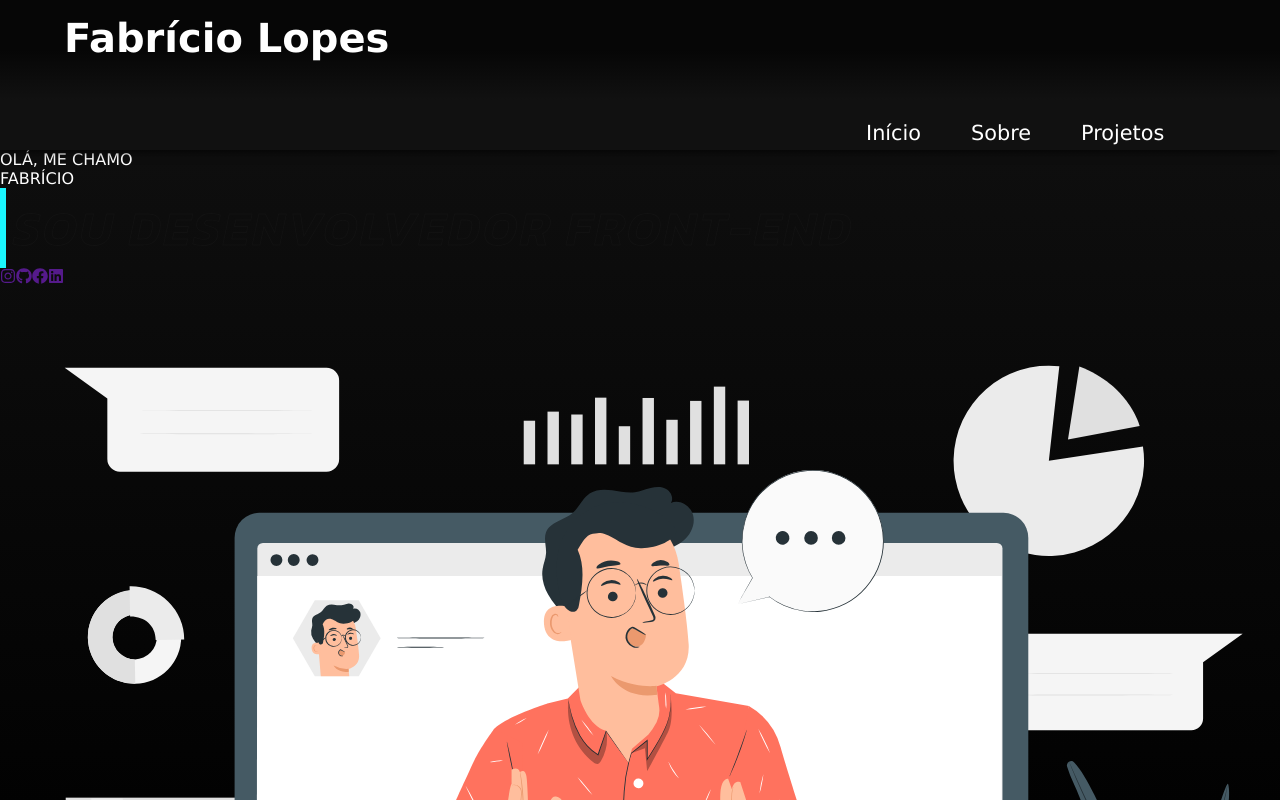
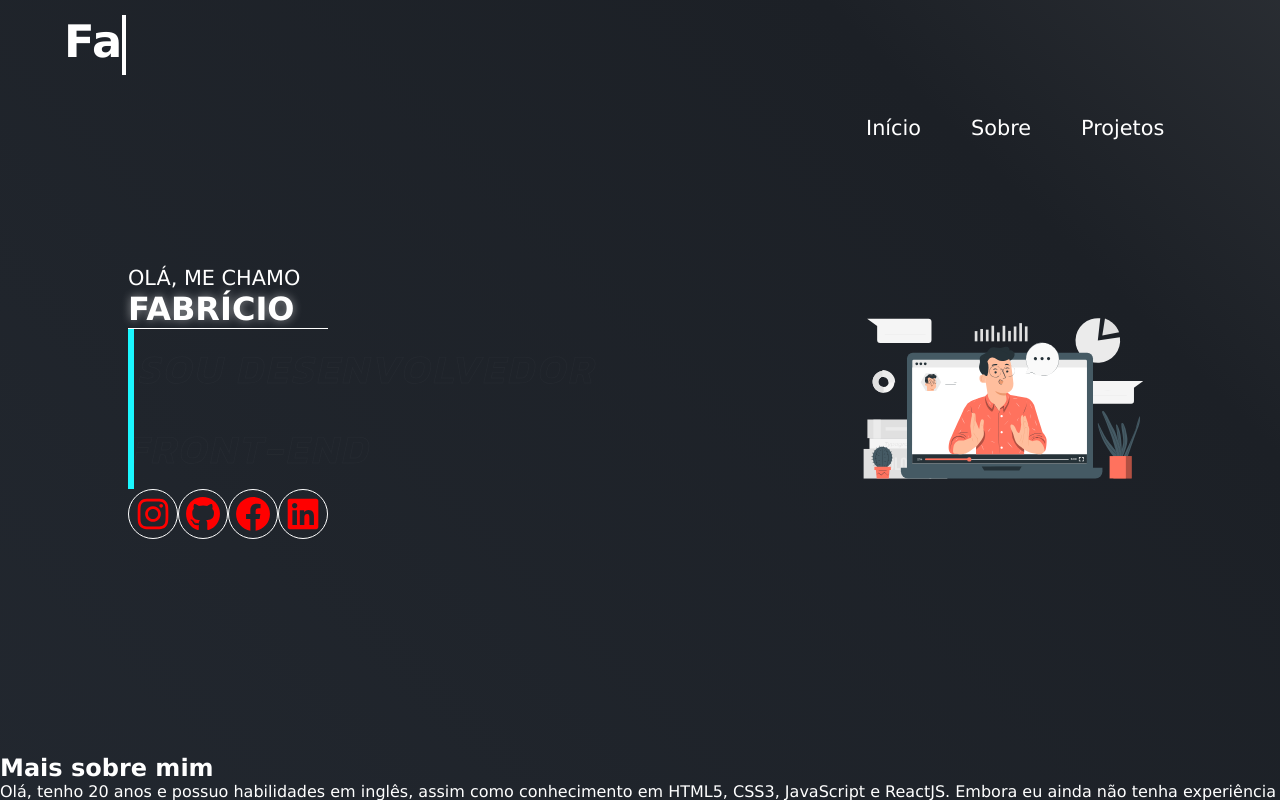
Before and after one commit to Fabrioco/Portfolio__Lopes, a React (Vite) app: page / in a window 1280 px wide. Shown: the top 800 px of the page. Built offline with nearby package versions, Linux system fonts and the light colour scheme.

Commit message:
main quase feito

```diff
--- a/src/App.css
+++ b/src/App.css
@@ -18,35 +18,67 @@
 .container {
   width: 100%;
   height: 100%;
-  background: linear-gradient(360deg, #111111, #000000, #000, #111111);
+  background: linear-gradient(45deg, #0a0b0d, #2d3540, #1c2026, #a4a5a6);
+  background-size: 400% 400%;
   color: #fff;
+  animation: gradientAnimation 10s infinite;
+}
+
+@keyframes gradientAnimation {
+  0% {
+    background-position: 0% 50%;
+  }
+  50% {
+    background-position: 100% 50%;
+  }
+  100% {
+    background-position: 0% 50%;
+  }
 }
 
 header {
   width: 100%;
   height: 150px;
-  background: linear-gradient(to bottom, #060606, #060606, #111111, #111111);
-  box-shadow: 0 0 10px 0 #000000;
-  position: sticky;
-  top: 0;
+  position: relative;
+  display: flex;
+  flex-direction: row;
+  justify-content: space-between;
 }
 
 .title {
-  font-size: 2.5rem;
-  width: clamp(250px, 30%, 500px);
+  font-size: 2.8rem;
+  width: 14ch;
+  height: 60px;
+  border-right: 4px solid;
   position: relative;
+  white-space: nowrap;
+  overflow: hidden;
   top: 15px;
   left: 5vw;
+  animation: typing 5s steps(14) infinite,
+    blinking 0.5s infinite step-end alternate;
+}
+
+@keyframes typing {
+  from {
+    width: 0;
+  }
+}
+
+@keyframes bliking {
+  50% {
+    border-color: transparent;
+  }
 }
 
 header > nav {
   display: flex;
-  position: absolute;
-  bottom: 5px;
-  right: 5vw;
   width: clamp(150px, 100%, 350px);
   height: auto;
   column-gap: 50px;
+  position: absolute;
+  bottom: 10px;
+  right: 5vw;
 }
 
 header > nav > a {
@@ -58,22 +90,51 @@ header > nav > a {
 
 header > nav > a:hover {
   color: #b6b6b6;
+  text-decoration: underline;
 }
 
-main > section > article > p {
+.main__content {
+  display: flex;
+  flex-direction: row;
+  width: 80%;
+  position: relative;
+  left: 50%;
+  margin: 100px 0 200px 0;
+  transform: translate(-50%);
+  justify-content: space-between;
+  align-items: center;
+}
+
+.main__content > aside > img {
+  width: 300px;
+  height: 300px;
+}
+
+.main__content > article > p {
   display: flex;
   flex-direction: column;
   text-transform: uppercase;
+  font-weight: 200;
+  font-size: 1.3rem;
+}
+
+.main__content > article > p > span {
+  font-size: 2rem;
+  font-weight: 600;
+  text-shadow: 0px 0px 10px #ffffff7e;
+  border-bottom: 1px solid #fff;
+  width: 200px;
 }
 
 .animated__text {
   position: relative;
-  font-size: 3rem;
+  font-size: 2.5rem;
   letter-spacing: 3px;
   line-height: 80px;
   cursor: pointer;
   text-transform: uppercase;
   font-weight: 600;
+  width: 75%;
 }
 
 .text {
@@ -94,6 +155,33 @@ main > section > article > p {
 }
 
 .animated__text:hover .hover_text {
-  width: 100%;
+  width: 102%;
   filter: drop-shadow(0 0 40px #1af7ff);
 }
+
+.nav__redes {
+  display: flex;
+  flex-direction: row;
+}
+
+.nav__redes {
+  width: 50%;
+}
+
+.nav__redes > a {
+  border: 1px solid #fff;
+  padding: 5px;
+  border-radius: 100%;
+  width: 50px;
+  height: 50px;
+}
+
+.nav__redes > a > svg {
+  color: red;
+  width: 35px;
+  height: 35px;
+  position: relative;
+  top: 50%;
+  left: 50%;
+  transform: translate(-50%, -50%);
+}
--- a/src/App.jsx
+++ b/src/App.jsx
@@ -31,7 +31,7 @@ export default function App() {
           </nav>
         </header>
         <main>
-          <section>
+          <section className="main__content">
             <article>
               <p>
                 Olá, me chamo <span>Fabrício</span>
@@ -42,7 +42,7 @@ export default function App() {
                   &nbsp;Sou desenvolvedor Front-End&nbsp;
                 </span>
               </div>
-              <nav>
+              <nav className="nav__redes">
                 <a href="">
                   <FaInstagram />
                 </a>
```
